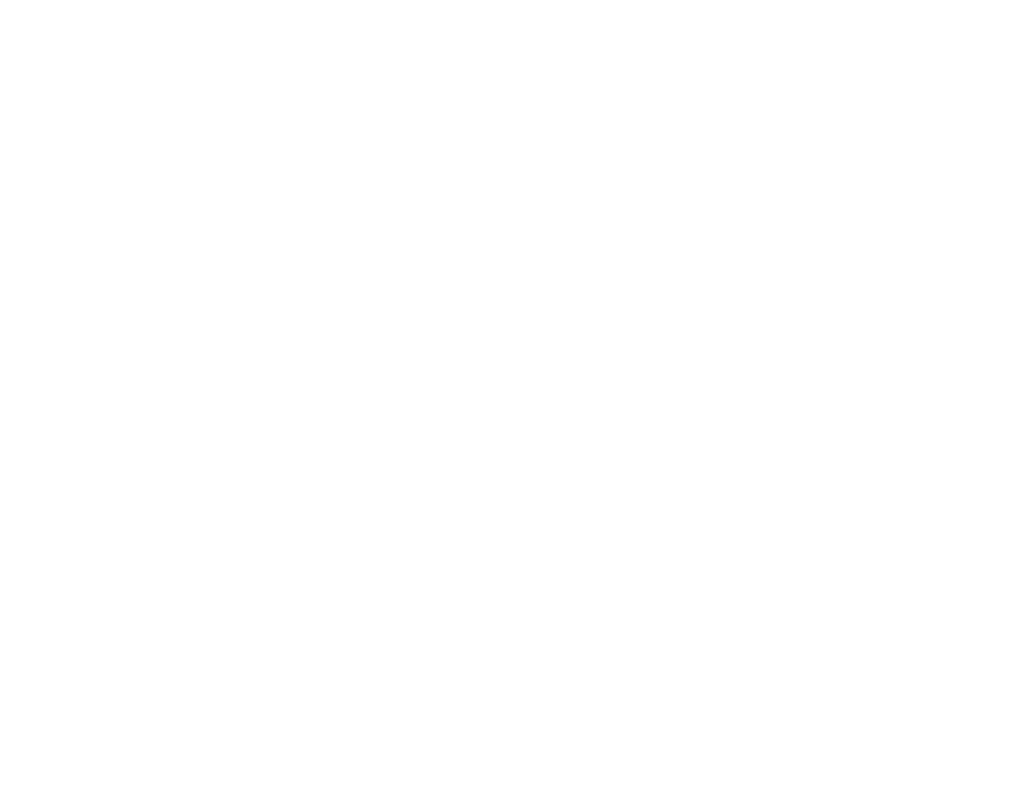
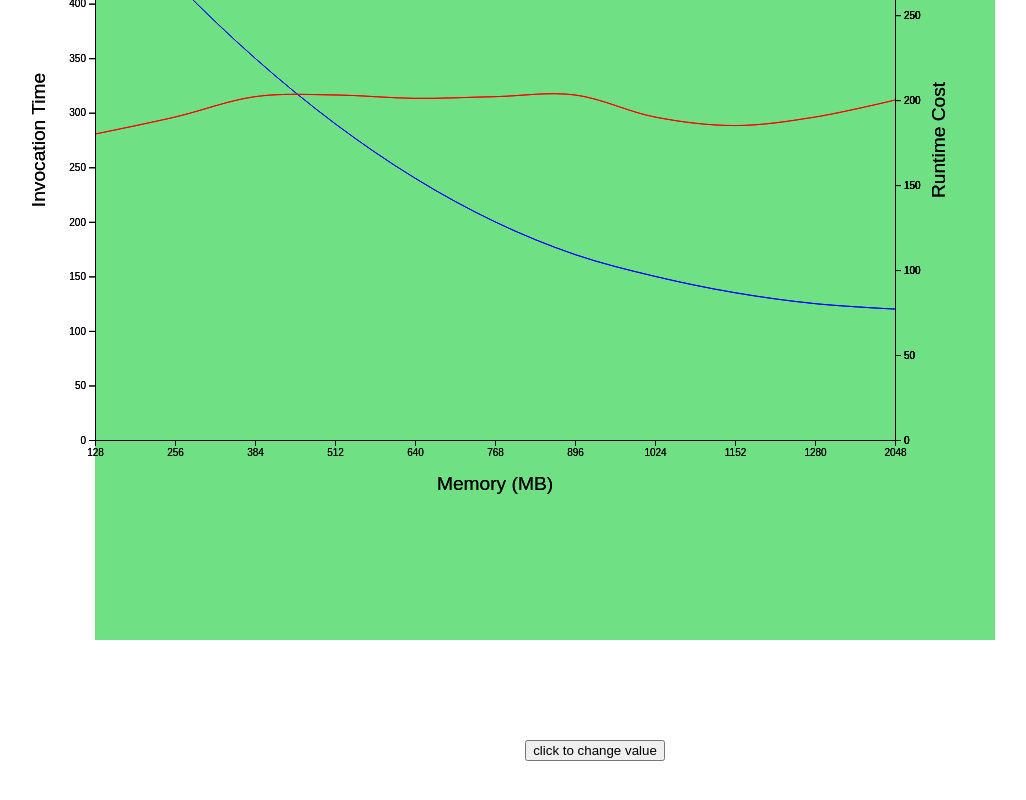
Before and after one commit to oslabs-beta/shear, a React (Vite) app: page / in a window 1280 px wide. Shown: the part 506-1306 px from the top of the page, without its empty margins (45-1071 px from the left). Before the commit the page ends 800 px from the top, so only its background shows below. Built offline with nearby package versions, Linux system fonts and the light colour scheme.

Commit message:
added component to APP.tsx

```diff
--- a/src/App.tsx
+++ b/src/App.tsx
@@ -1,5 +1,6 @@
 import React from "react"
-import Form from "./components/form.tsx"
+import Form from "./components/form.js"
+import Graph from "./components/graph.js"
 
 
 const App: React.FC = () => {
@@ -8,6 +9,7 @@
   return (
     <>
    <Form/>
+   <Graph/>
     </>
   )
 }
--- a/src/components/graph.tsx
+++ b/src/components/graph.tsx
@@ -1,3 +1,4 @@
+/* eslint-disable @typescript-eslint/no-explicit-any */
 import './style.css'
 import { useEffect, useRef, useState } from "react";
 import React from "react";
@@ -9,6 +10,12 @@
     const [costData, setCostData] = React.useState<number[]>([180, 190, 202, 203, 201, 202, 203, 190, 185, 190, 200])
     const [xData, setXData] = useState([128, 256, 384, 512, 640, 768, 896, 1024, 1152, 1280, 2048]);
     const svgRef = useRef<SVGSVGElement | null>(null);
+
+    function onSubmit(e:React.FormEvent) {
+        e.preventDefault();
+        setCostData([450, 400, 310, 490, 240, 150, 170, 150, 135, 100, 120])
+        console.log(timeData)
+    }
 
     useEffect(() => {
         // setting up svg
@@ -68,7 +75,7 @@
 
         // setting up the data for the svg
         svg
-            .selectAll(".line")
+            .selectAll(".invocationLine")
             .data([timeData])
             .join("path")
             .attr("d", (d: any) => invocationTime(d))
@@ -76,7 +83,7 @@
             .attr("stroke", "blue");
 
         svg
-            .selectAll(".line")
+            .selectAll(".costDataLine")
             .data([costData])
             .join("path")
             .attr("d", (d: any) => runtimeCost(d))
@@ -124,6 +131,7 @@
             <h2>Line Charts </h2>
             <svg className="svgWrap" ref={svgRef} style={{ margin: "100px", display: "block" }
             }></svg>
+            <button onClick={onSubmit}>click to change value</button>
         </div>
     );
 };
--- a/src/formData/infoSlice.ts
+++ b/src/formData/infoSlice.ts
@@ -1,5 +1,5 @@
 import { createSlice, PayloadAction, createAsyncThunk, current } from "@reduxjs/toolkit";
-import { optimizerAPI} from "./infoAPI";
+import { optimizerAPI } from "./infoAPI";
 
 export interface FormValues {
   arn: string;
@@ -10,7 +10,7 @@
 }
 
 export const loadData = createAsyncThunk('data/data', async(formData: FormValues) => {
-  const response = await infoApi.runOptimizer(formData);
+  const response = await optimizerAPI.runOptimizerFunc(formData);
   return response.data;
 })
 
--- a/src/main.tsx
+++ b/src/main.tsx
@@ -1,7 +1,7 @@
 import React from 'react'
 import ReactDOM from 'react-dom/client'
-import App from './App.tsx'
-import store from './store.ts'
+import App from './App.js'
+import store from './store.js'
 import { Provider } from 'react-redux'
 
 
```
